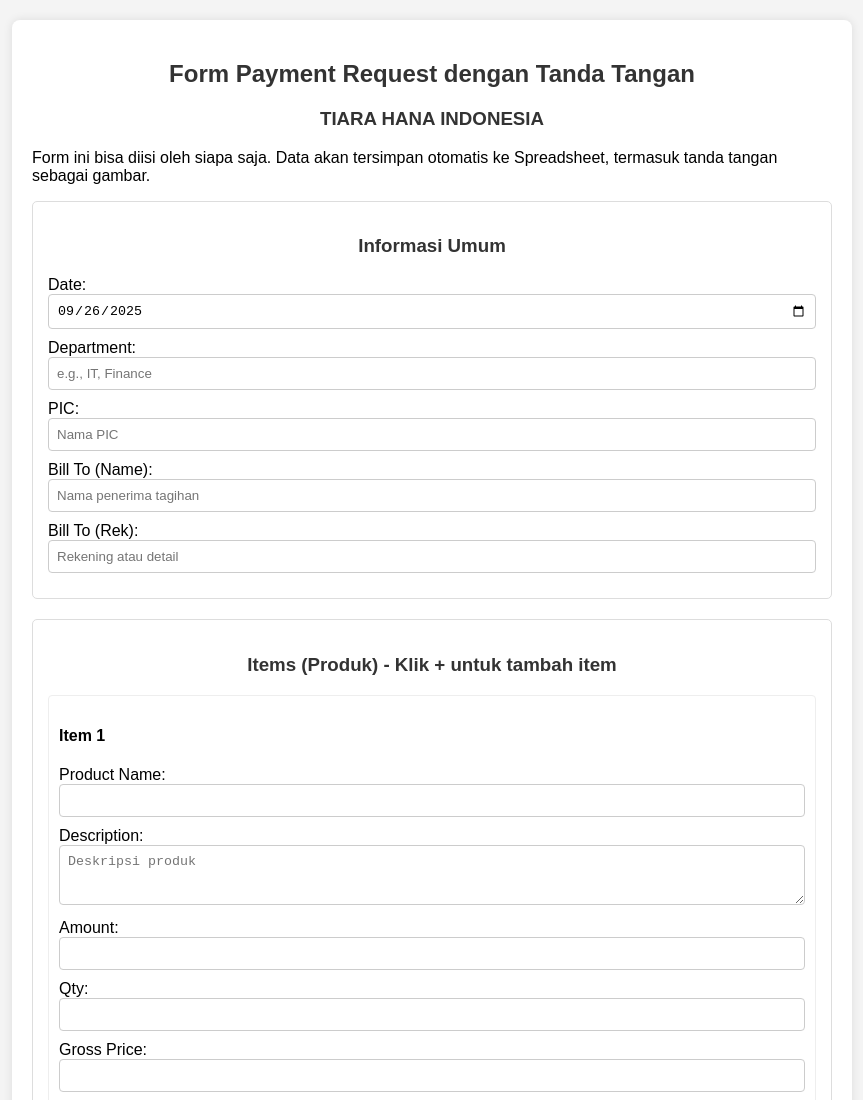
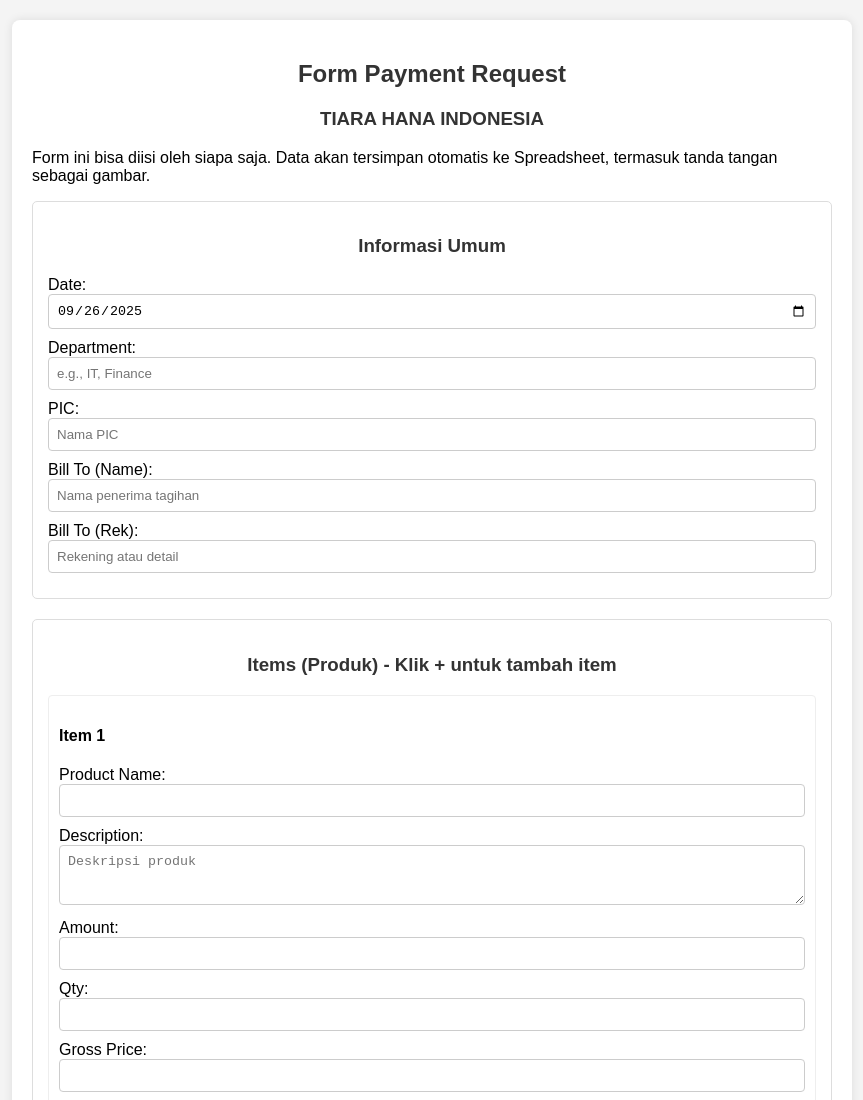
Before and after one commit to pahmihusaini9/P.-Request, a plain HTML site: page index.html in a window 1280 px wide. Shown: the top 1100 px of the page, without its empty margins (208-1071 px from the left). Drawn offline with nearby package versions, Linux system fonts and the light colour scheme.

Commit message:
Update index.html

```diff
--- a/index.html
+++ b/index.html
@@ -69,7 +69,7 @@
 </head>
 <body>
     <div class="container">
-        <h2>Form Payment Request dengan Tanda Tangan</h2>
+        <h2>Form Payment Request</h2>
         <h3>TIARA HANA INDONESIA</h3>
         <p>Form ini bisa diisi oleh siapa saja. Data akan tersimpan otomatis ke Spreadsheet, termasuk tanda tangan sebagai gambar.</p>
 
```
